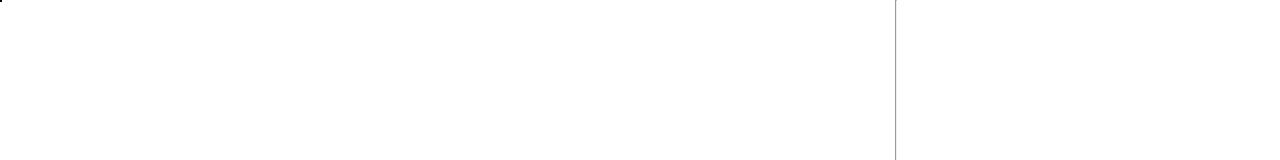
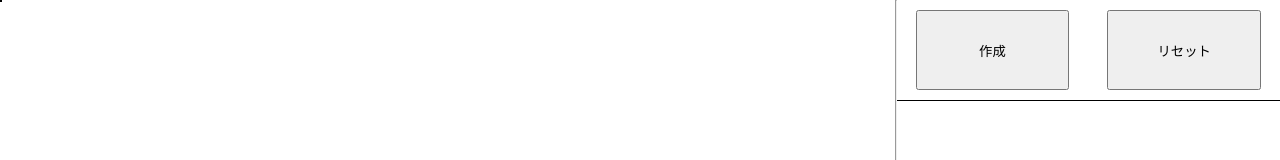
Before and after one commit to illionillion/mouse-drag-js-test, a website with bundled scripts: page index.html in a window 1280 px wide. Shown: the top 160 px of the page. Built offline with nearby package versions, Linux system fonts and the light colour scheme.

Commit message:
作成ボタンとリセットボタンを設置した

```diff
--- a/css/style.css
+++ b/css/style.css
@@ -58,15 +58,36 @@ body {
 .frame-hr{
     z-index: 2;
 }
+
+#control {
+    border-bottom: 1px solid #000;
+    flex: 1;
+    display: flex;
+    min-height: 100px;
+}
+#control div{
+    flex: 1;
+    text-align: center;
+    display: flex;
+}
+#control div input{
+    width: 80%;
+    height: 80%;
+    margin: auto;
+}
+
 #list {
     flex: 3;
     z-index: 3;
-    overflow-y: auto;
     background-color: #fff;
+    display: flex;
+    flex-direction: column;
 }
 #list ul{
+    overflow-y: auto;
     padding-left: 0;
     list-style: none;
+    flex: 7;
 }
 #list ul li{
     border-bottom:  1px solid #000;
--- a/index.html
+++ b/index.html
@@ -14,6 +14,14 @@
         <div id="screen"></div>
         <hr class="frame-hr">
         <div id="list">
+            <div id="control">
+                <div class="create-button">
+                    <input type="button" value="作成">
+                </div>
+                <div class="reset-button">
+                    <input type="button" value="リセット">
+                </div>
+            </div>
             <ul></ul>
         </div>
     </section>
--- a/js/Dragarea.js
+++ b/js/Dragarea.js
@@ -117,7 +117,7 @@ export default class Dragarea {
     deleteObj = () => {
         // console.log('delete!!');
         screen.removeChild(this.ele)
-        console.log(this.liele);
+        // console.log(this.liele);
         list.querySelector('ul').removeChild(this.liele)
     }
 
```
